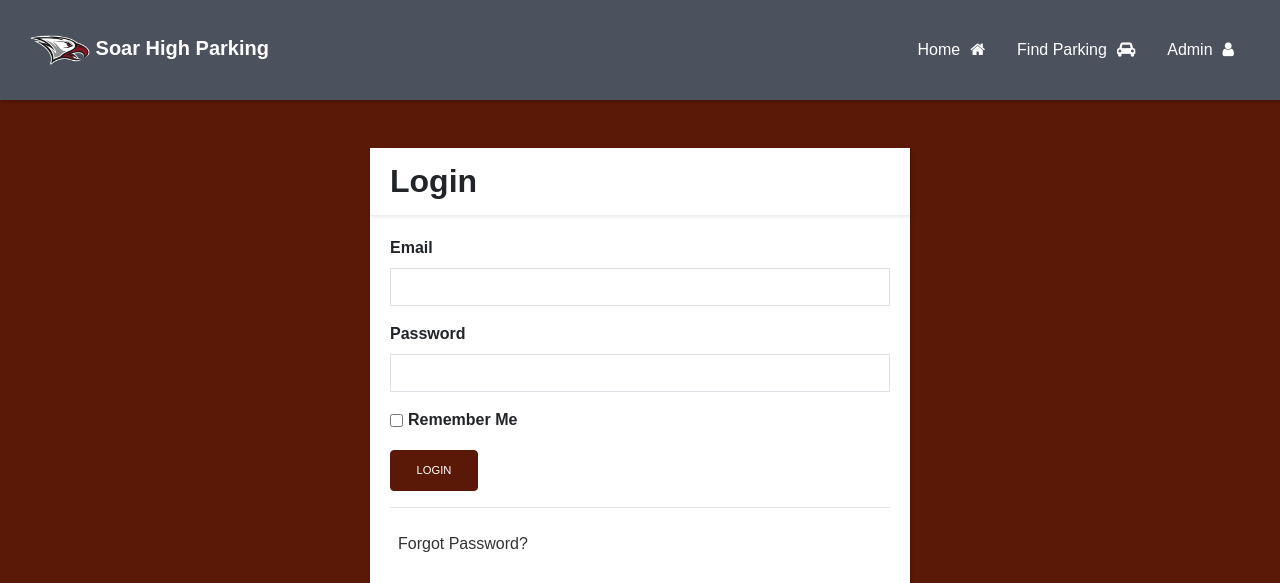
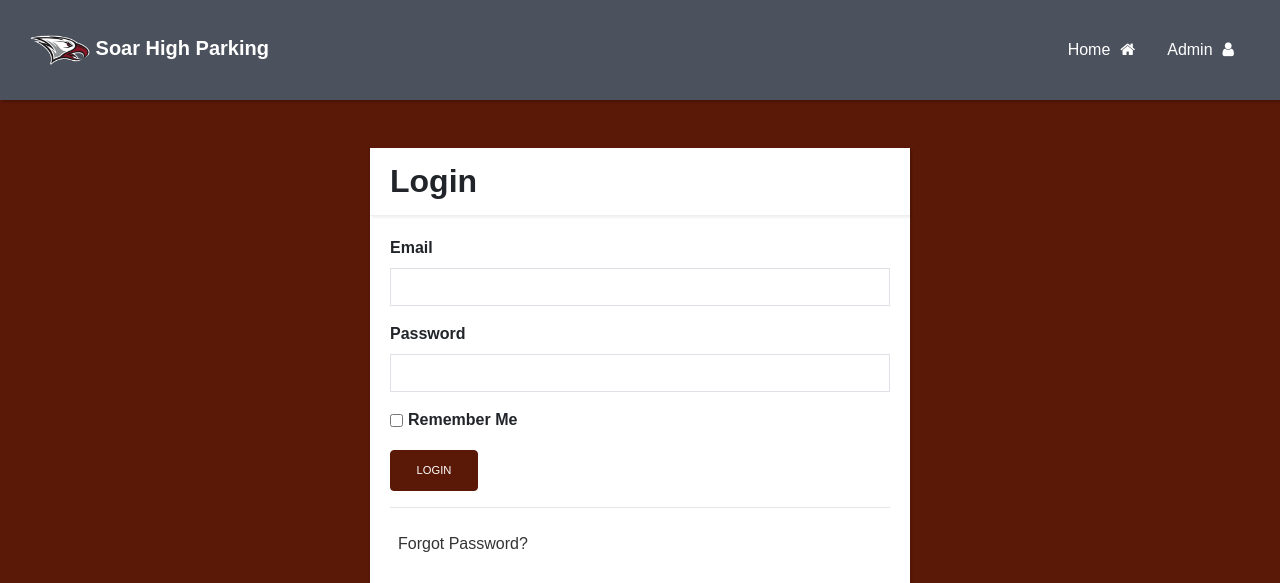
Before and after one commit to jacobia21/capstone-parking, a Flask app: a page that uses app/templates/partials/header.html in a window 1280 px wide. Shown: the top 583 px of the page. Run offline with Flask 2, Linux system fonts and the light colour scheme; parts of the project's set-up code (start-up, migrations or seed data) failed here and were passed over; some libraries are stand-ins or nearby versions.

Commit message:
remove find parking link in navbar

```diff
--- a/app/templates/partials/header.html
+++ b/app/templates/partials/header.html
@@ -22,9 +22,6 @@
                      <!-- Home -->
                      <li class="nav-item"><a href="{{url_for('main.index')}}" class="nav-link logout">
                             <span class="d-none d-sm-inline">Home</span><i class="fa fa-home"></i></a></li>
-                    <!-- Find Parking -->
-                    <li class="nav-item"><a href="{{url_for('main.zones')}}" class="nav-link logout">
-                            <span class="d-none d-sm-inline">Find Parking</span><i class="fa fa-car"></i></a></li>
                     <!-- Admin -->
                     <li class="nav-item"><a href="{{url_for('admin.home')}}" class="nav-link logout">
                         <span class="d-none d-sm-inline">Admin</span><i class="fa fa-user"></i></a></li>
```
